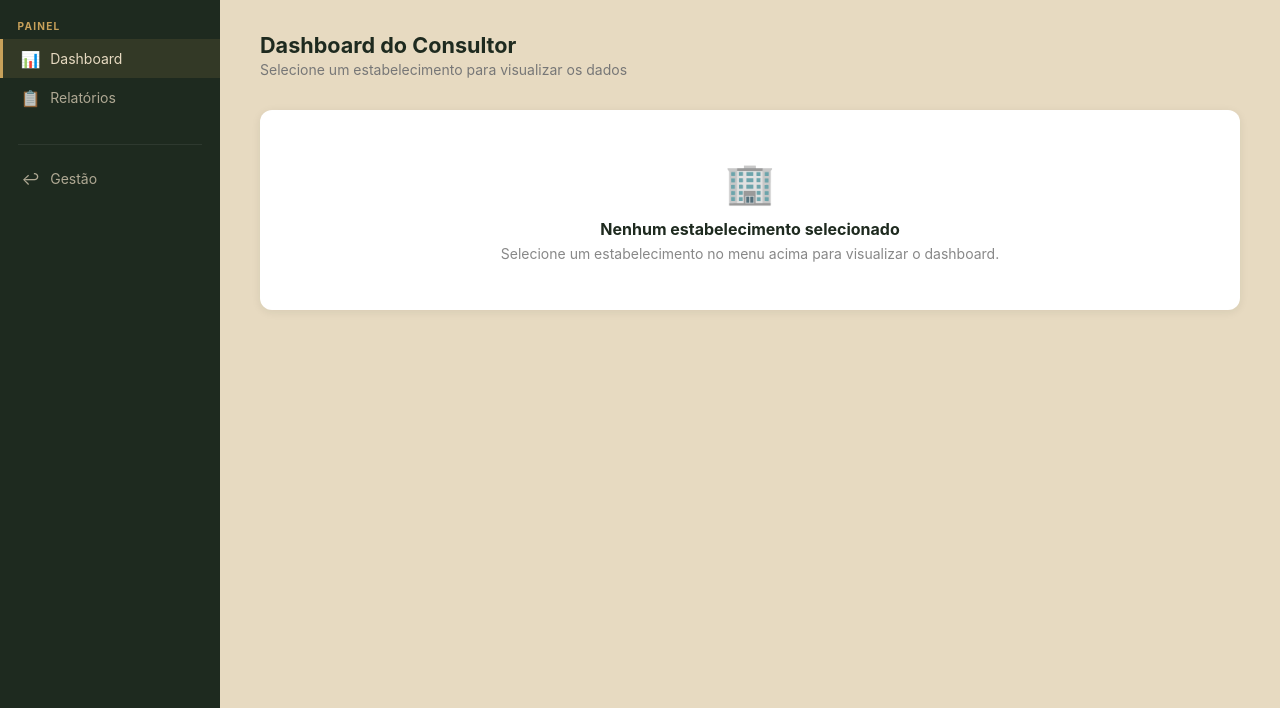
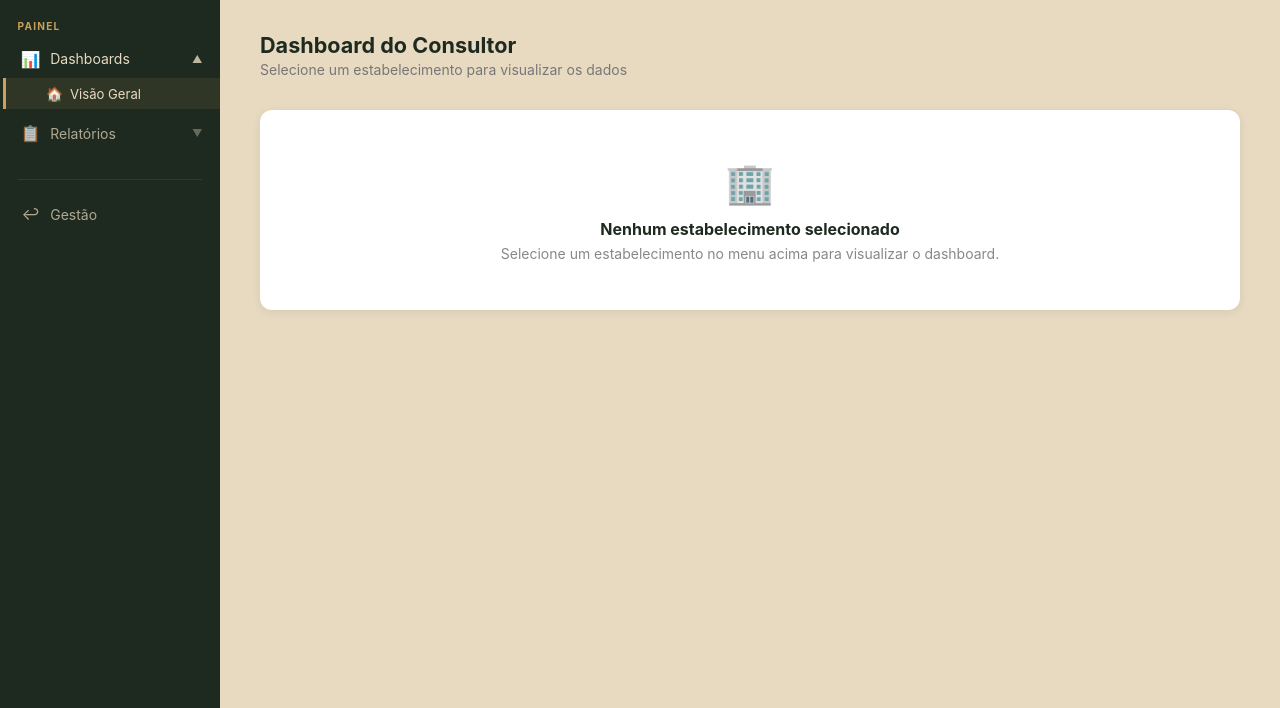
Before and after one commit to welder60/braid_system, a Django app: template braid_system/core/templates/core/consultor_painel.html in a window 1280 px wide. Shown: the part 56-764 px from the top of the page. Run offline with Django 5.2, Linux system fonts and the light colour scheme; the template is opened without the code that fills it, so the values that code supplies are empty; parts of the project's set-up code (start-up, migrations or seed data) failed here and were passed over.

Commit message:
Refactor sidebar navigation to collapsible groups
Convert sidebar menu items to collapsible `<details>` elements for better organization. Added CSS styling for group headers, submenus, and interactive states. Updated dashboard and reports sections with nested menu items (Visão Geral, Relatório Geral). Template blocks now control which group is open on each page.

```diff
--- a/braid_system/core/templates/core/consultor_base.html
+++ b/braid_system/core/templates/core/consultor_base.html
@@ -190,6 +190,69 @@
       text-align: center;
       flex-shrink: 0;
     }
+
+    /* ── Sidebar grupos colapsáveis ── */
+    .sidebar-group { border-left: 3px solid transparent; }
+    .sidebar-group summary {
+      display: flex;
+      align-items: center;
+      gap: 0.6rem;
+      padding: 0.6rem 1.1rem;
+      color: rgba(231,218,193,0.72);
+      font-size: 0.875rem;
+      cursor: pointer;
+      list-style: none;
+      transition: background 0.15s, color 0.15s;
+      user-select: none;
+    }
+    .sidebar-group summary::-webkit-details-marker { display: none; }
+    .sidebar-group summary:hover {
+      background: rgba(200,161,90,0.12);
+      color: var(--color-sand);
+    }
+    .sidebar-group[open] summary {
+      color: var(--color-sand);
+    }
+    .sidebar-group summary .icon {
+      font-size: 1rem;
+      width: 20px;
+      text-align: center;
+      flex-shrink: 0;
+    }
+    .sidebar-group summary .chevron {
+      margin-left: auto;
+      font-size: 0.65rem;
+      opacity: 0.5;
+      transition: transform 0.2s;
+    }
+    .sidebar-group[open] summary .chevron { transform: rotate(180deg); opacity: 0.8; }
+    .sidebar-submenu {
+      list-style: none;
+      padding-bottom: 0.3rem;
+    }
+    .sidebar-submenu li a {
+      display: flex;
+      align-items: center;
+      gap: 0.5rem;
+      padding: 0.45rem 1.1rem 0.45rem 2.5rem;
+      color: rgba(231,218,193,0.58);
+      text-decoration: none;
+      font-size: 0.82rem;
+      transition: background 0.15s, color 0.15s;
+      border-left: 3px solid transparent;
+    }
+    .sidebar-submenu li a:hover,
+    .sidebar-submenu li a.active {
+      background: rgba(200,161,90,0.10);
+      color: var(--color-sand);
+      border-left-color: var(--color-gold);
+    }
+    .sidebar-submenu li a .icon {
+      font-size: 0.85rem;
+      width: 16px;
+      text-align: center;
+      flex-shrink: 0;
+    }
     .sidebar-divider {
       border: none;
       border-top: 1px solid rgba(255,255,255,0.07);
@@ -354,18 +417,35 @@
 
       <div class="sidebar-section">
         <p class="sidebar-section-title">Painel</p>
-        <ul class="sidebar-menu">
-          <li>
-            <a href="{% url 'consultor_painel' %}" {% block nav_painel %}{% endblock %}>
-              <span class="icon">📊</span> Dashboard
-            </a>
-          </li>
-          <li>
-            <a href="{% url 'consultor_relatorios' %}" {% block nav_relatorios %}{% endblock %}>
-              <span class="icon">📋</span> Relatórios
-            </a>
-          </li>
-        </ul>
+
+        <details class="sidebar-group" {% block nav_dashboards_open %}{% endblock %}>
+          <summary>
+            <span class="icon">📊</span> Dashboards
+            <span class="chevron">▼</span>
+          </summary>
+          <ul class="sidebar-submenu">
+            <li>
+              <a href="{% url 'consultor_painel' %}" {% block nav_painel %}{% endblock %}>
+                <span class="icon">🏠</span> Visão Geral
+              </a>
+            </li>
+          </ul>
+        </details>
+
+        <details class="sidebar-group" {% block nav_relatorios_open %}{% endblock %}>
+          <summary>
+            <span class="icon">📋</span> Relatórios
+            <span class="chevron">▼</span>
+          </summary>
+          <ul class="sidebar-submenu">
+            <li>
+              <a href="{% url 'consultor_relatorios' %}" {% block nav_relatorios %}{% endblock %}>
+                <span class="icon">📄</span> Relatório Geral
+              </a>
+            </li>
+          </ul>
+        </details>
+
       </div>
 
       <hr class="sidebar-divider">
--- a/braid_system/core/templates/core/consultor_painel.html
+++ b/braid_system/core/templates/core/consultor_painel.html
@@ -1,6 +1,7 @@
 {% extends 'core/consultor_base.html' %}
 
 {% block title %}Dashboard do Consultor{% endblock %}
+{% block nav_dashboards_open %}open{% endblock %}
 {% block nav_painel %}class="active"{% endblock %}
 
 {% block extra_styles %}
--- a/braid_system/core/templates/core/consultor_relatorios.html
+++ b/braid_system/core/templates/core/consultor_relatorios.html
@@ -1,6 +1,7 @@
 {% extends 'core/consultor_base.html' %}
 
 {% block title %}Relatórios — Consultor{% endblock %}
+{% block nav_relatorios_open %}open{% endblock %}
 {% block nav_relatorios %}class="active"{% endblock %}
 
 {% block extra_styles %}
```
